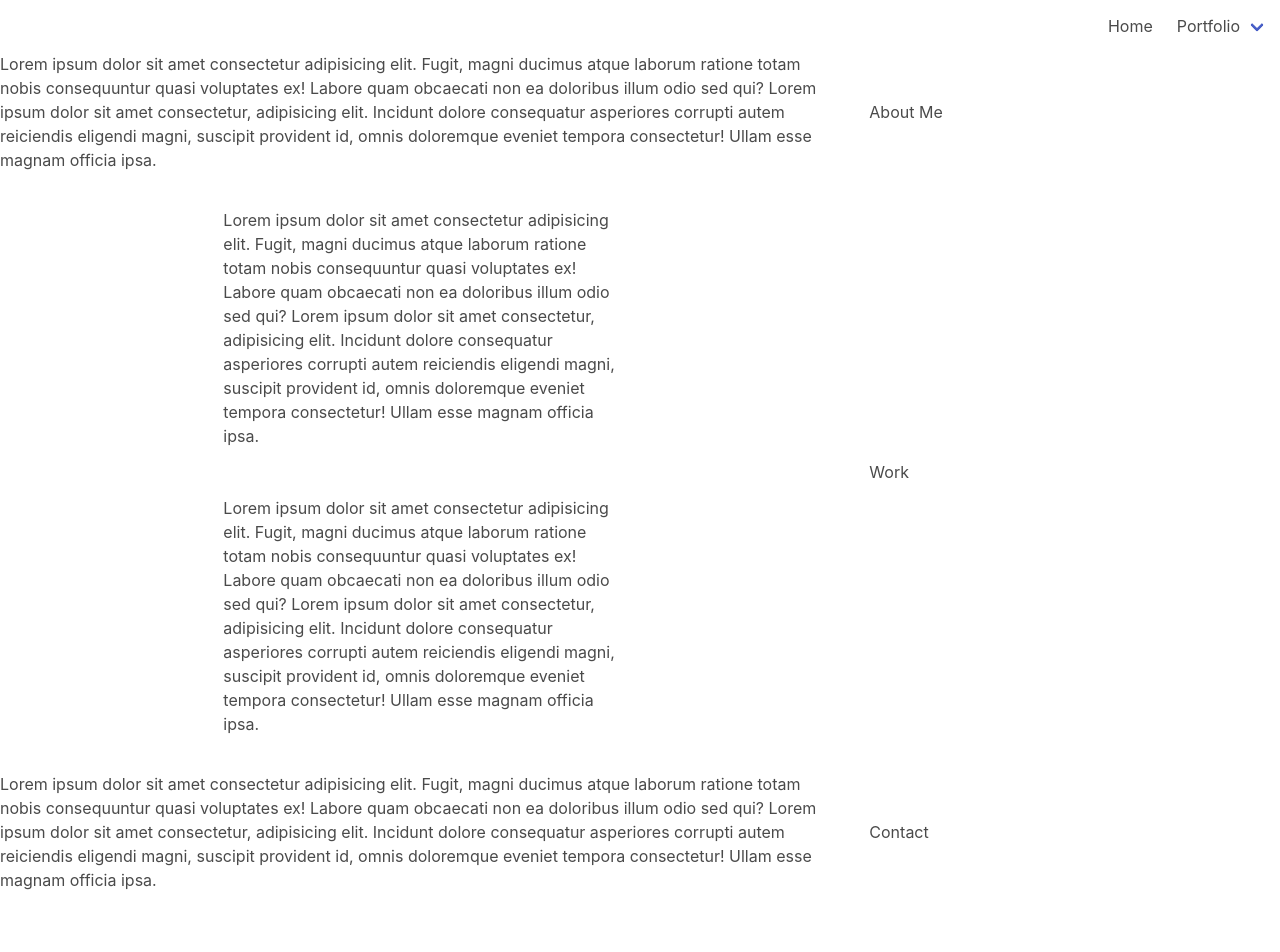
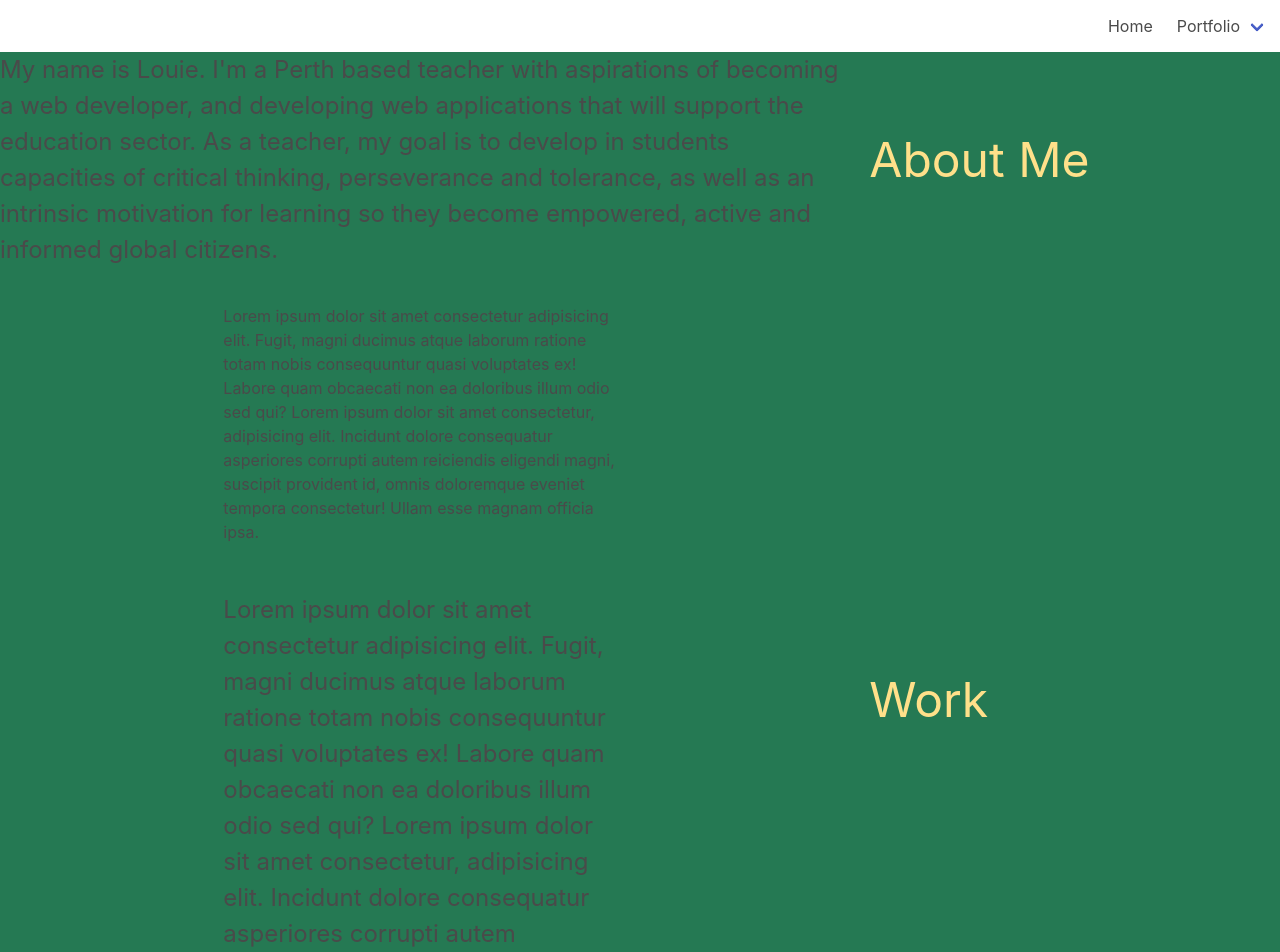
Before and after one commit to Louie222/Updated-Professional-Portfolio, a plain HTML site: page Develop/index.html in a window 1280 px wide. Shown: the top 952 px of the page. Before the commit the page ends 904 px from the top, so only its background shows below. Drawn offline with nearby package versions, Linux system fonts and the light colour scheme; files that its build step writes are made by us from their sources.

Commit message:
Updating portfolio with body structure

```diff
--- a/Develop/index.html
+++ b/Develop/index.html
@@ -62,16 +62,13 @@
         </div>
     </nav>
 
+<div class="mainContent has-background-success-dark">
     <div class="columns is-vcentered">
         <div class="column is-8">
-            <p class="bd-notification is-primary">Lorem ipsum dolor sit amet consectetur adipisicing elit. Fugit, magni
-                ducimus atque laborum ratione totam nobis consequuntur quasi voluptates ex! Labore quam obcaecati non ea
-                doloribus illum odio sed qui? Lorem ipsum dolor sit amet consectetur, adipisicing elit. Incidunt dolore
-                consequatur asperiores corrupti autem reiciendis eligendi magni, suscipit provident id, omnis doloremque
-                eveniet tempora consectetur! Ullam esse magnam officia ipsa.</p>
+            <p class="bd-notification is-primary is-size-4">My name is Louie. I'm a Perth based teacher with aspirations of becoming a web developer, and developing web applications that will support the education sector. As a teacher, my goal is to develop in students capacities of critical thinking, perseverance and tolerance, as well as an intrinsic motivation for learning so they become empowered, active and informed global citizens.</p>
         </div>
         <div class="column">
-            <p class="bd-notification is-primary">About Me</p>
+            <p class="bd-notification is-primary is-size-1 has-text-warning">About Me</p>
         </div>
     </div>
 
@@ -85,7 +82,7 @@
             </p>
 
             <div class="column is-8"></div>
-                <p class="column is-half is-offset-one-quarter">Lorem ipsum dolor sit amet consectetur adipisicing elit. Fugit, magni
+                <p class="column is-half is-offset-one-quarter is-size-4">Lorem ipsum dolor sit amet consectetur adipisicing elit. Fugit, magni
                     ducimus atque laborum ratione totam nobis consequuntur quasi voluptates ex! Labore quam obcaecati non ea
                     doloribus illum odio sed qui? Lorem ipsum dolor sit amet consectetur, adipisicing elit. Incidunt dolore
                     consequatur asperiores corrupti autem reiciendis eligendi magni, suscipit provident id, omnis doloremque
@@ -93,23 +90,24 @@
                 </p>
             </div>
         <div class="column">
-            <p class="bd-notification is-primary">Work</p>
+            <p class="bd-notification is-primary is-size-1 has-text-warning">Work</p>
         </div>
     </div>
 
 
     <div class="columns is-vcentered">
         <div class="column is-8">
-            <p class="bd-notification is-primary">Lorem ipsum dolor sit amet consectetur adipisicing elit. Fugit, magni
+            <p class="bd-notification is-primary is-size-4">Lorem ipsum dolor sit amet consectetur adipisicing elit. Fugit, magni
                 ducimus atque laborum ratione totam nobis consequuntur quasi voluptates ex! Labore quam obcaecati non ea
                 doloribus illum odio sed qui? Lorem ipsum dolor sit amet consectetur, adipisicing elit. Incidunt dolore
                 consequatur asperiores corrupti autem reiciendis eligendi magni, suscipit provident id, omnis doloremque
                 eveniet tempora consectetur! Ullam esse magnam officia ipsa.</p>
         </div>
         <div class="column">
-            <p class="bd-notification is-primary">Contact</p>
+            <p class="bd-notification is-primary is-size-1 has-text-warning">Contact</p>
         </div>
     </div>
+</div>
 </body>
 
 </html>
```
